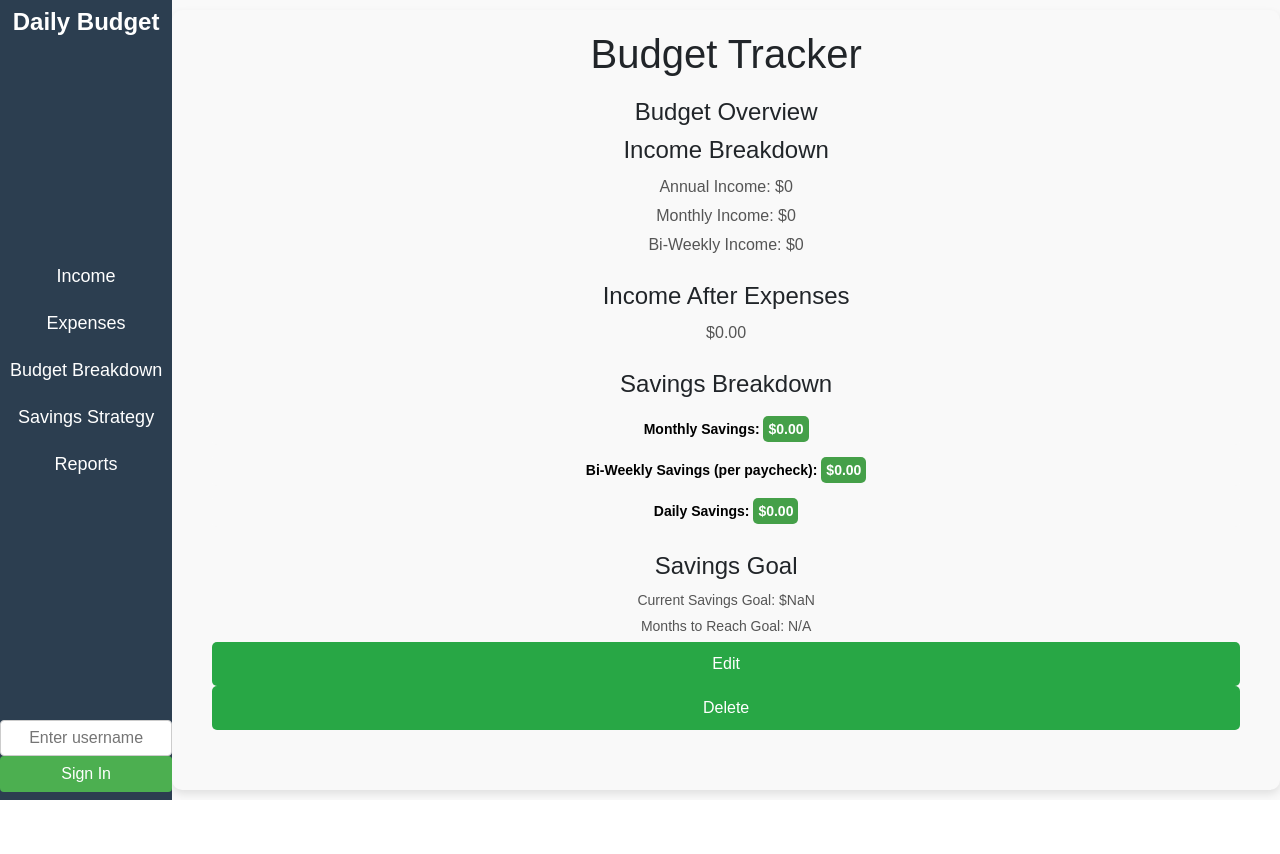
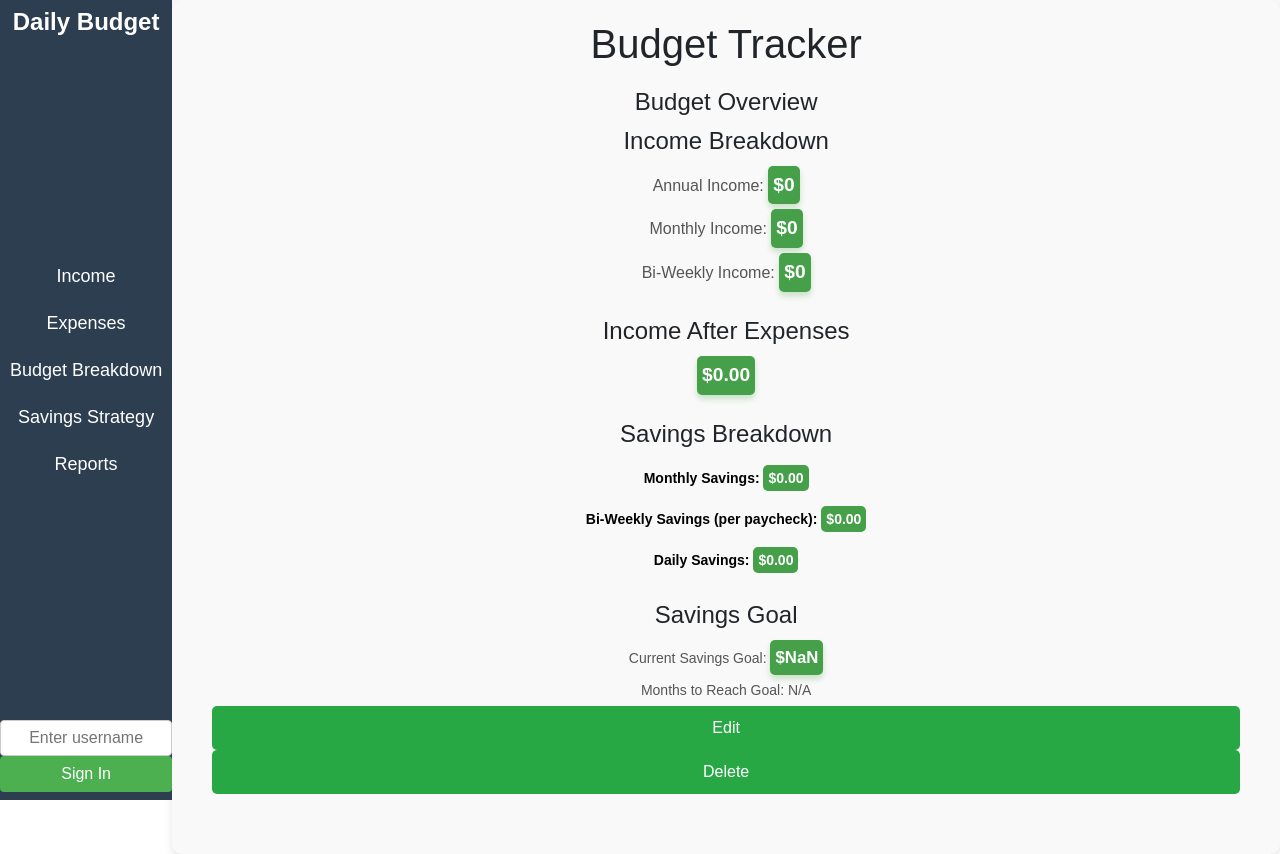
Before and after one commit to boynamedjack47/BudgetApp, a React (Create React App) app: page / in a window 1280 px wide. Before the commit the page ends 800 px from the top, so only its background shows below. Built offline with nearby package versions, Linux system fonts and the light colour scheme.

Commit message:
Updated css styling with reusable classes for consistent styling across the page

```diff
--- a/src/components/BudgetDisplay.css
+++ b/src/components/BudgetDisplay.css
@@ -25,10 +25,11 @@
 
 /* Styling for Positive and Negative Money Values */
 .budget-display .money-positive {
-  background-color: #e0ffe0;
-  color: #006600;
+  font-weight: bold;
+  background-color: #45a049;
+  color: white;
   padding: 5px;
-  border-radius: 4px;
+  border-radius: 5px;
 }
 
 .budget-display .money-negative {
--- a/src/components/BudgetDisplay.jsx
+++ b/src/components/BudgetDisplay.jsx
@@ -21,9 +21,9 @@ const BudgetDisplay = ({ income, expenses, remainingIncome, monthlySavings, savi
         <h3>Income Breakdown</h3>
         {breakdown ? (
           <>
-            <p>Annual Income: ${breakdown.annual}</p>
-            <p>Monthly Income: ${breakdown.monthly}</p>
-            <p>Bi-Weekly Income: ${breakdown.biweekly}</p>
+            <p>Annual Income: <span className="money-positive">${breakdown.annual}</span></p>
+            <p>Monthly Income: <span className="money-positive">${breakdown.monthly}</span></p>
+            <p>Bi-Weekly Income: <span className="money-positive">${breakdown.biweekly}</span></p>
           </>
         ) : (
           <p>No income data available.</p>
@@ -50,7 +50,7 @@ const BudgetDisplay = ({ income, expenses, remainingIncome, monthlySavings, savi
       <div className="remaining-income-section">
         <h3>Income After Expenses</h3>
         <p className={remainingIncome >= 0 ? "positive-money" : "negative-money"}>
-          ${remainingIncome.toFixed(2)}
+          <span className="money-positive">${remainingIncome.toFixed(2)}</span>
         </p>
       </div>
 
--- a/src/components/FixedExpensesInput.css
+++ b/src/components/FixedExpensesInput.css
@@ -251,3 +251,7 @@ button:hover {
     flex-direction: row; /* Align input elements horizontally on larger screens */
   }
 }
+
+.money-negative {
+  margin-left: 5px;
+}
--- a/src/components/FixedExpensesInput.jsx
+++ b/src/components/FixedExpensesInput.jsx
@@ -169,7 +169,7 @@ const FixedExpensesInput = ({ expenses, setExpenses }) => {
                 icon={getCategoryIcon(expense.category)}
                 style={{ marginRight: "10px" }}
               />
-              <strong>{expense.name}</strong> - ${expense.amount.toFixed(2)}
+              <strong>{expense.name}</strong> - <span className="money-negative">${expense.amount.toFixed(2)} </span>
               {expense.dueDay && (
                 <span> (Due: The {getOrdinalSuffix(expense.dueDay)})</span>
               )}
@@ -193,7 +193,7 @@ const FixedExpensesInput = ({ expenses, setExpenses }) => {
 
       {/* Display the total cost of all expenses */}
       <div className="total-expenses">
-        <h4>Total Expenses: ${calculateTotal().toFixed(2)}</h4>
+        <h4>Total Expenses: <span className="money-positive">${calculateTotal().toFixed(2)}</span></h4>
       </div>
     </div>
   );
--- a/src/components/NavBar.css
+++ b/src/components/NavBar.css
@@ -15,6 +15,7 @@
   }
 
   .navbar .logo {
+    color: white;
     font-size: 24px;
     font-weight: bold;
     margin-bottom: 40px;
--- a/src/components/PieChart.jsx
+++ b/src/components/PieChart.jsx
@@ -12,7 +12,7 @@ const PieChart = ({ data }) => {
     datasets: [
       {
         data: data.map((item) => item.value),
-        backgroundColor: ["#FF6384", "#36A2EB", "#FFCE56", "#4BC0C0"],
+        backgroundColor: ["#FF6384", "#36A2EB", "#FFCE56", "#4BC0C0", "#fefe66"],
       },
     ],
   };
--- a/src/components/SavingsGoalInput.jsx
+++ b/src/components/SavingsGoalInput.jsx
@@ -59,7 +59,7 @@ const SavingsGoalInput = ({ savingsStrategy, remainingIncome, monthlySavings })
         </div>
       ) : (
         <div>
-          <p>Current Savings Goal: ${parseFloat(goal).toFixed(2)}</p>
+          <p>Current Savings Goal: <span className="money-positive">${parseFloat(goal).toFixed(2)}</span></p>
 
           <p>
             Months to Reach Goal: {monthsToGoal ? `${monthsToGoal} months` : "N/A"}
```
